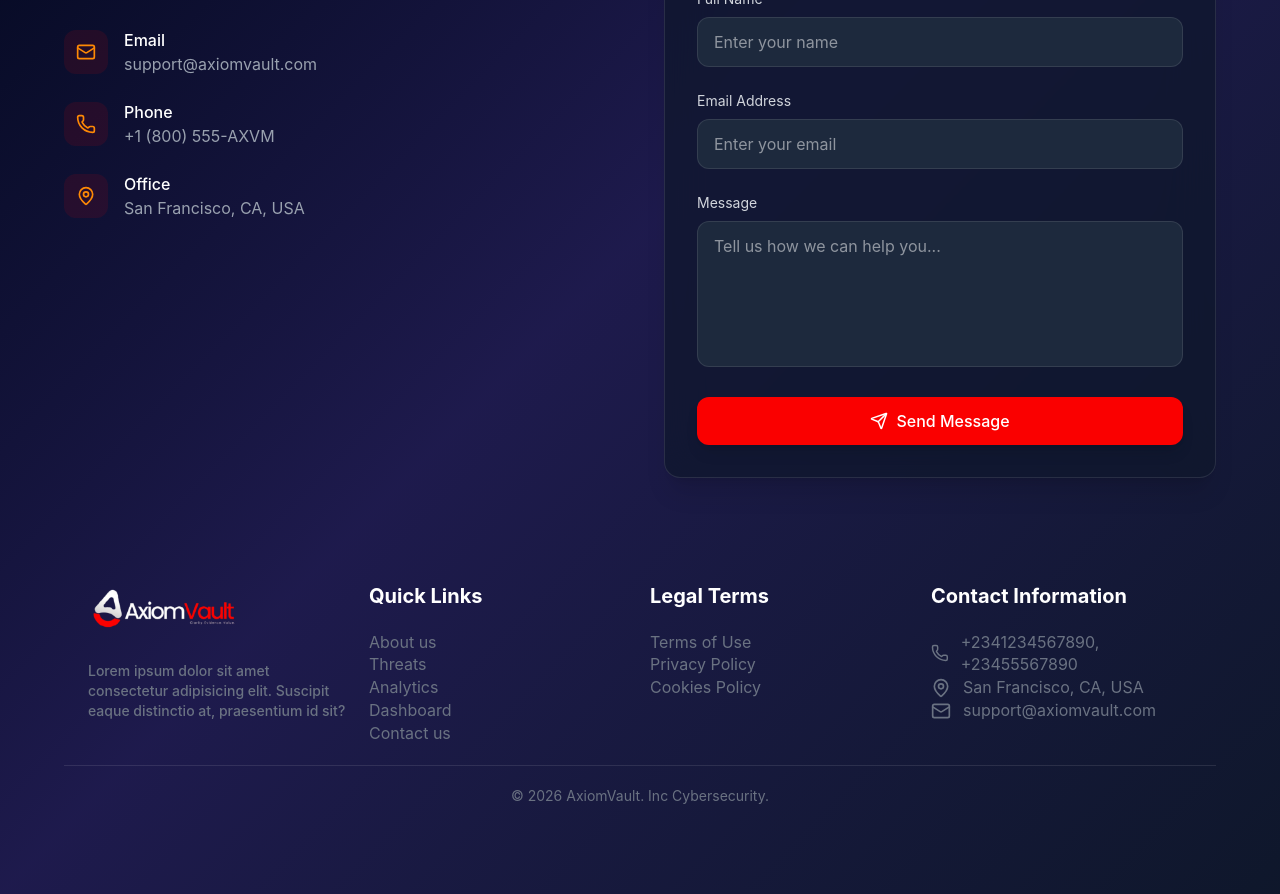
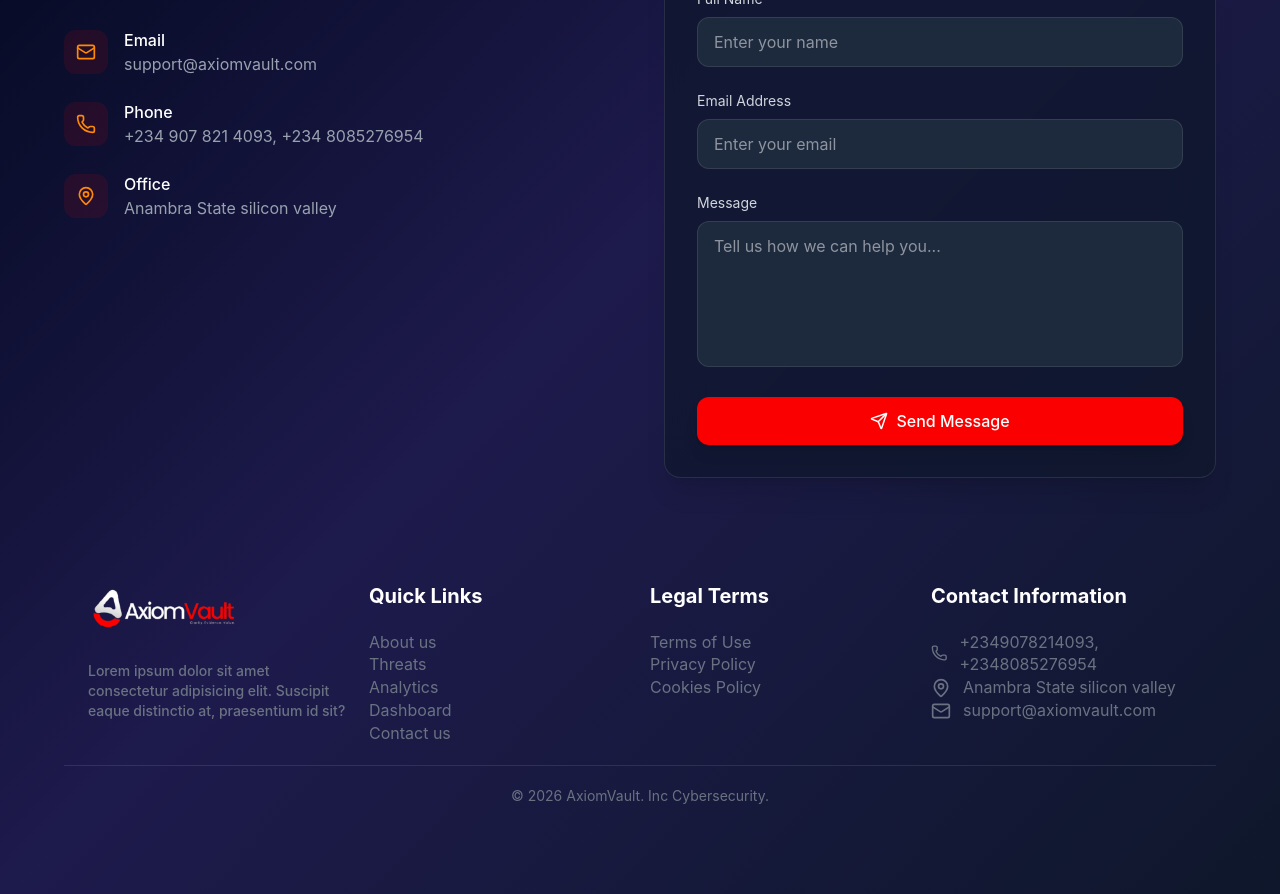
Before and after one commit to chikamso-cmd/AxiomVault, a React (Vite) app: page /contact in a window 1280 px wide. Shown: the part 420-1314 px from the top of the page. Built offline with nearby package versions, Linux system fonts and the light colour scheme.

Commit message:
added the new contact information and phone number

```diff
--- a/src/Pages/Contact.jsx
+++ b/src/Pages/Contact.jsx
@@ -76,7 +76,9 @@ export default function ContactPage() {
                 </div>
                 <div>
                   <p className="font-medium">Phone</p>
-                  <p className="text-gray-400">+1 (800) 555-AXVM</p>
+                  <p className="text-gray-400">
+                    +234 907 821 4093, +234 8085276954
+                  </p>
                 </div>
               </div>
 
@@ -86,7 +88,7 @@ export default function ContactPage() {
                 </div>
                 <div>
                   <p className="font-medium">Office</p>
-                  <p className="text-gray-400">San Francisco, CA, USA</p>
+                  <p className="text-gray-400">Anambra State silicon valley</p>
                 </div>
               </div>
             </div>
--- a/src/components/Footer.jsx
+++ b/src/components/Footer.jsx
@@ -13,7 +13,9 @@ export default function Footer() {
             <ShieldCheck size={16} className="font-bold" />
             AxiomVault
           </h1> */}
-           <Link to="/"><img src={LOGO} alt="AxiomVault Inc logo" className='w-40 ' /></Link>
+          <Link to="/">
+            <img src={LOGO} alt="AxiomVault Inc logo" className="w-40 " />
+          </Link>
           <p className="pt-5 font-medium text-left">
             Lorem ipsum dolor sit amet consectetur adipisicing elit. Suscipit
             eaque distinctio at, praesentium id sit?
@@ -88,7 +90,7 @@ export default function Footer() {
             >
               <li className="flex items-center gap-3">
                 <Phone size={20} />
-                +2341234567890, +23455567890
+                +2349078214093, +2348085276954
               </li>
             </Link>
             <Link
@@ -96,7 +98,7 @@ export default function Footer() {
               className="hover:text-white transition-colors duration-300"
             >
               <li className="flex items-center gap-3">
-                <MapPin size={20} /> San Francisco, CA, USA
+                <MapPin size={20} /> Anambra State silicon valley
               </li>
             </Link>
             <Link
```
